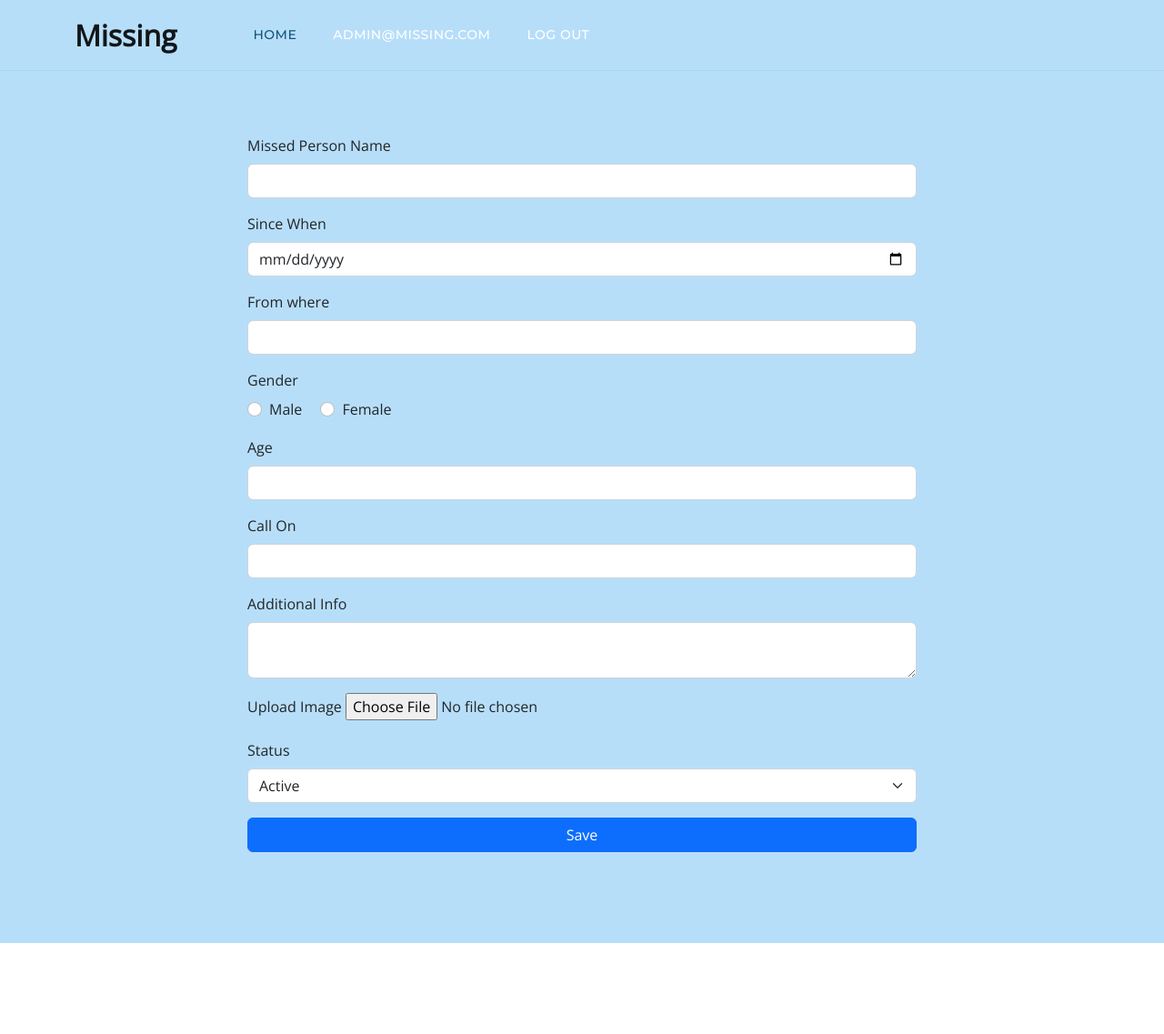
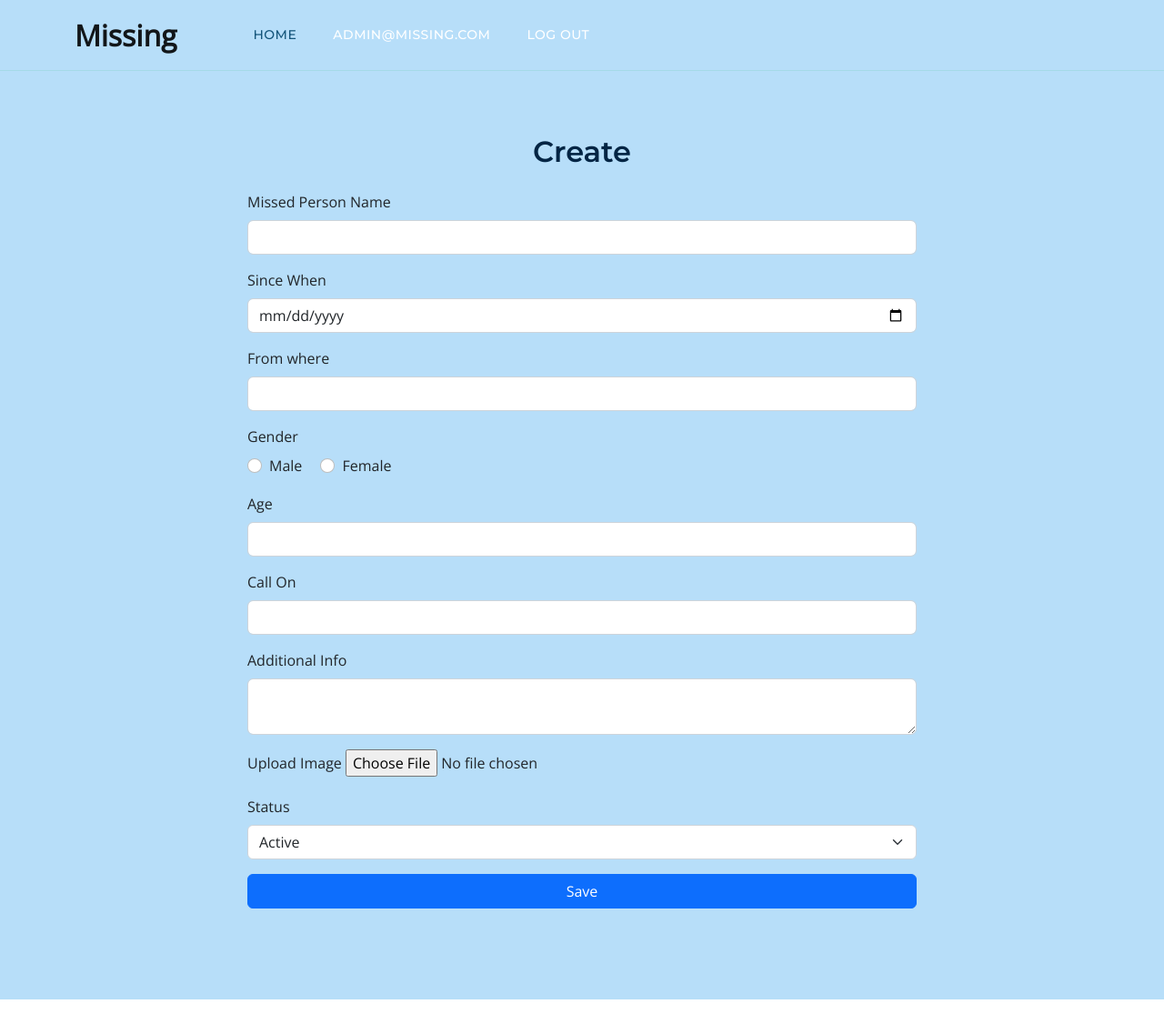
Before and after one commit to eyoul/missing_person, a Flask app: page /create in a window 1280 px wide. Shown: the top 1137 px of the page at 91% size. Run offline with Flask 3, Linux system fonts and the light colour scheme; a user stored in the database is signed in; data comes from the database, SQL or seed files in the repository; some libraries are stand-ins or nearby versions.

Commit message:
Update create.html

```diff
--- a/missing/templates/blog/create.html
+++ b/missing/templates/blog/create.html
@@ -6,6 +6,7 @@
     <div class="row justify-content-center">
       <div class="col-lg-8">
         <form method="post" enctype="multipart/form-data">
+          <h3 class="mb-4" style="text-align: center; color: rgb(2, 37, 68);">Create</h3>
           <div class="mb-3">
             <label for="missed_name" class="form-label">Missed Person Name</label>
             <input name="missed_name" id="missed_name" value="{{ request.form['missed_name'] }}" required class="form-control">
```
